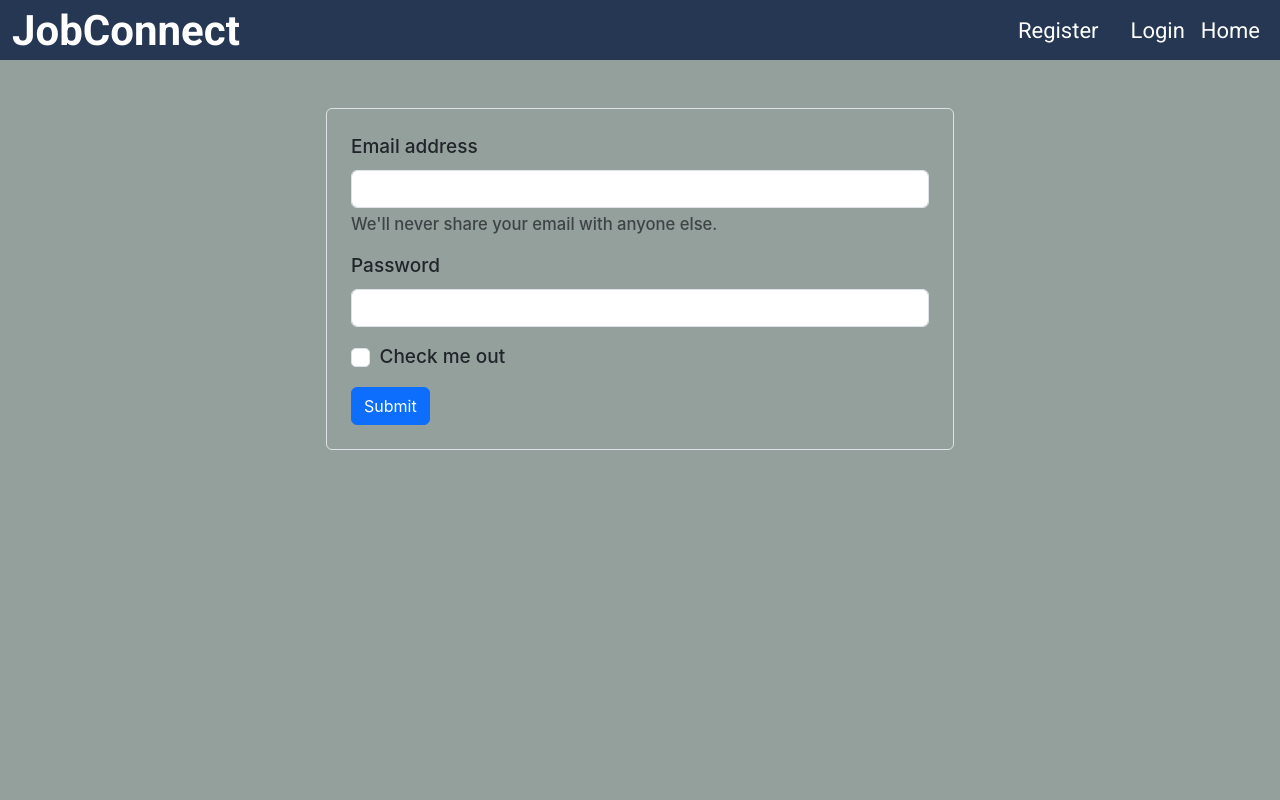
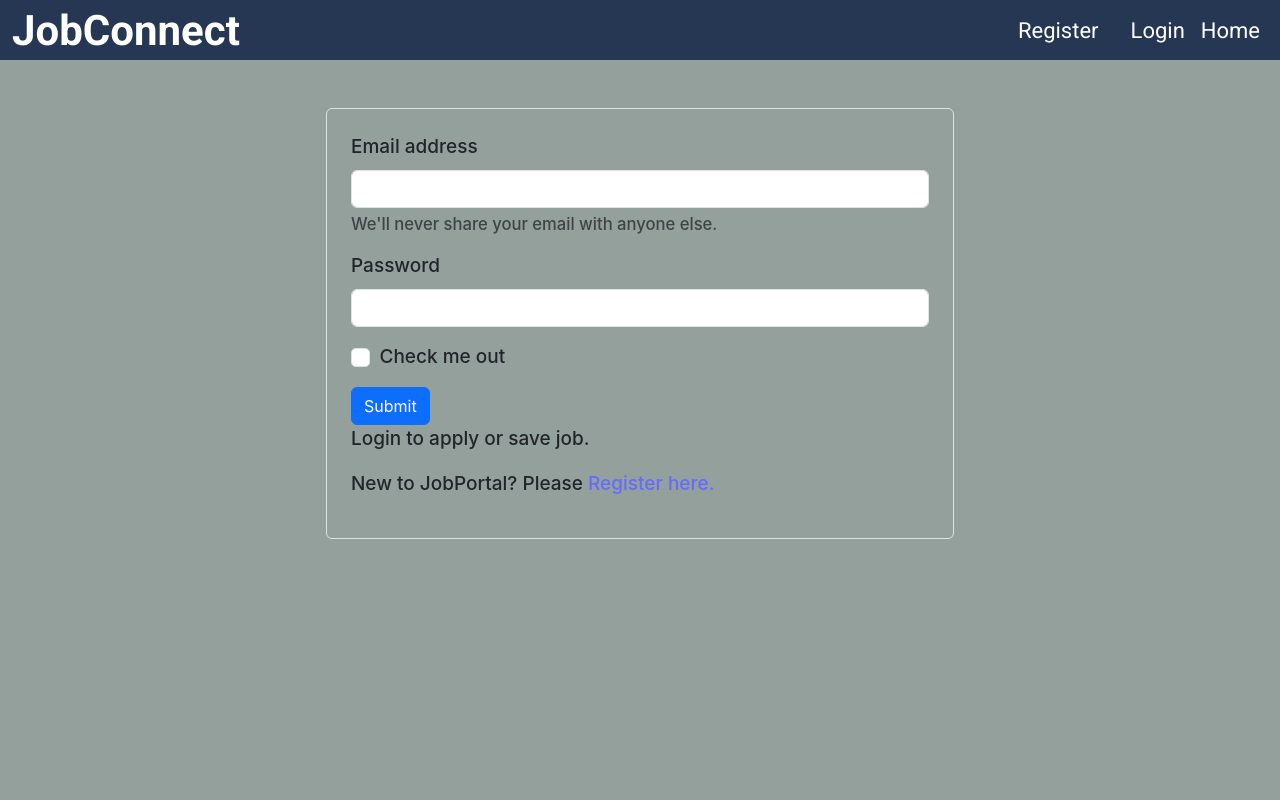
Before and after one commit to abc-hi/jobportal_frontend, a React (Vite) app: page /login in a window 1280 px wide. Shown: the top 800 px of the page. Built offline with nearby package versions, Linux system fonts and the light colour scheme; the HTML template or start-up script is replaced by a standard one.

Commit message:
updates done on login footer comp

```diff
--- a/src/components/Footer.jsx
+++ b/src/components/Footer.jsx
@@ -16,7 +16,7 @@ const Footer = () => {
   }
 
   return (
-    <div style={{backgroundColor:'#a6d8db71', border: '1px solid white', display: "flex", textAlign: 'center', justifyContent: "center", flexDirection: "column" }}>
+    <div style={{backgroundColor:'#a6d8db71', border: '1px solid white', display: "flex", textAlign: 'center', justifyContent: "center", flexDirection: "column", maxHeight:'100vh' }}>
       <h1>JobConnect</h1>
       <div className='space-x-6'>
         <div style={{fontFamily: 'Inter, sans-serif', fontWeight: 500, fontSize:'19px',display: "flex", flexDirection: "row", gap: "30px", justifyContent: "center", alignItems: "center", padding: "20px"}}>
--- a/src/components/Home.jsx
+++ b/src/components/Home.jsx
@@ -50,6 +50,8 @@ const Home = () => {
 
   return (
     <div>
+      <div className='row'>
+      <div className='col-12 col-sm-2 col-md-4'>
       <div
   style={{
     width: '100%',
@@ -113,6 +115,8 @@ const Home = () => {
 
   </div>
     </div>
+    </div>
+    </div>
   );
 };
 
--- a/src/components/Login.jsx
+++ b/src/components/Login.jsx
@@ -4,7 +4,8 @@ import { useState } from 'react';
 import { myContext } from './ContextAPI';
 import {useContext} from 'react'
 import { useNavigate } from 'react-router-dom';
-
+import Register from './Register.jsx';
+import { Link } from 'react-router-dom';
 const Login = () => {
 const token = localStorage.getItem("token");
 
@@ -81,6 +82,8 @@ const payloads = {email,password}
                                 <label className="form-check-label" htmlFor="exampleCheck1">Check me out</label>
                             </div>
                             <button type="submit" className="btn btn-primary">Submit</button>
+                            <p>Login to apply or save job.</p>
+                            <p>New to JobPortal? Please <Link to='/register'>Register here.</Link> </p>
                         </form>                        {responseMsg && <p>{responseMsg}</p>}
 
 
```
